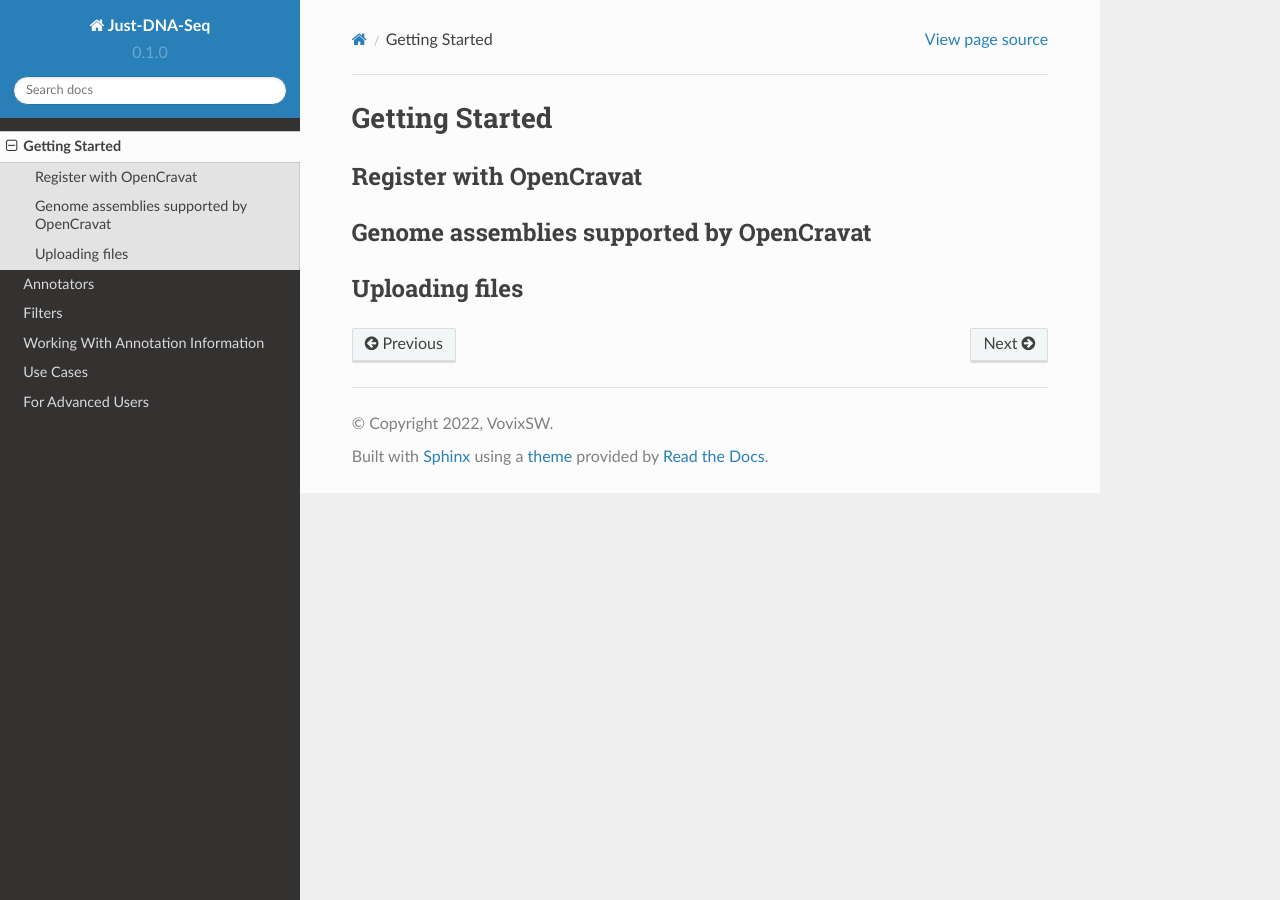
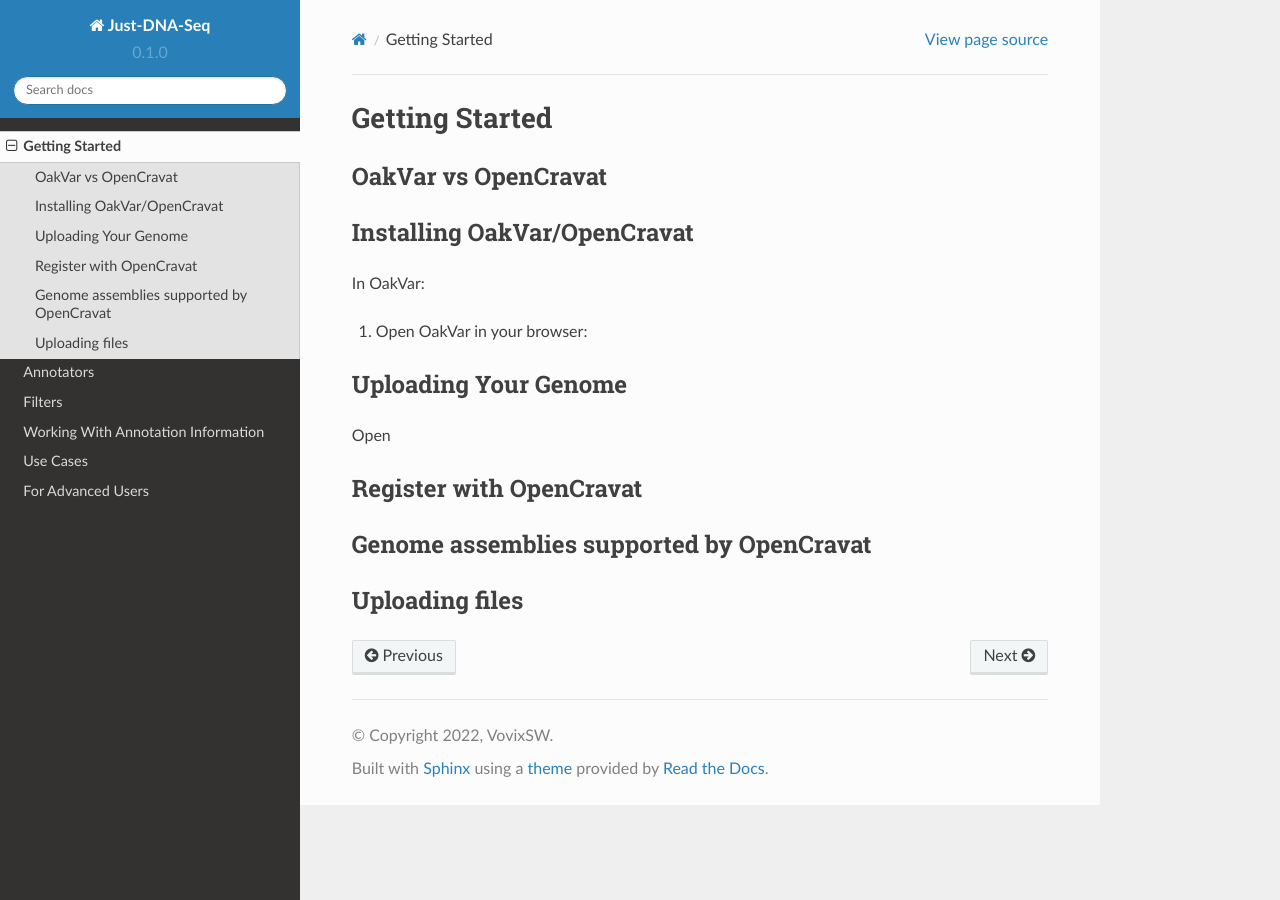
Before and after one commit to dna-seq/just-dna-seq, a Sphinx documentation site: the page built from docs/source/getting_started.rst, in a window 1280 px wide. Built offline with Sphinx 7.4.7 and the Read the Docs theme 2.0.0, drawn with Linux system fonts in a browser that asks for light colours.

Commit message:
Update getting_started.rst

```diff
--- a/docs/source/getting_started.rst
+++ b/docs/source/getting_started.rst
@@ -1,5 +1,21 @@
 Getting Started
 ===============
+
+OakVar vs OpenCravat
+--------------------
+
+Installing OakVar/OpenCravat
+----------------------------
+
+In OakVar:
+
+1. Open OakVar in your browser:
+
+
+Uploading Your Genome
+---------------------
+
+Open
 
 Register with OpenCravat
 ------------
```
